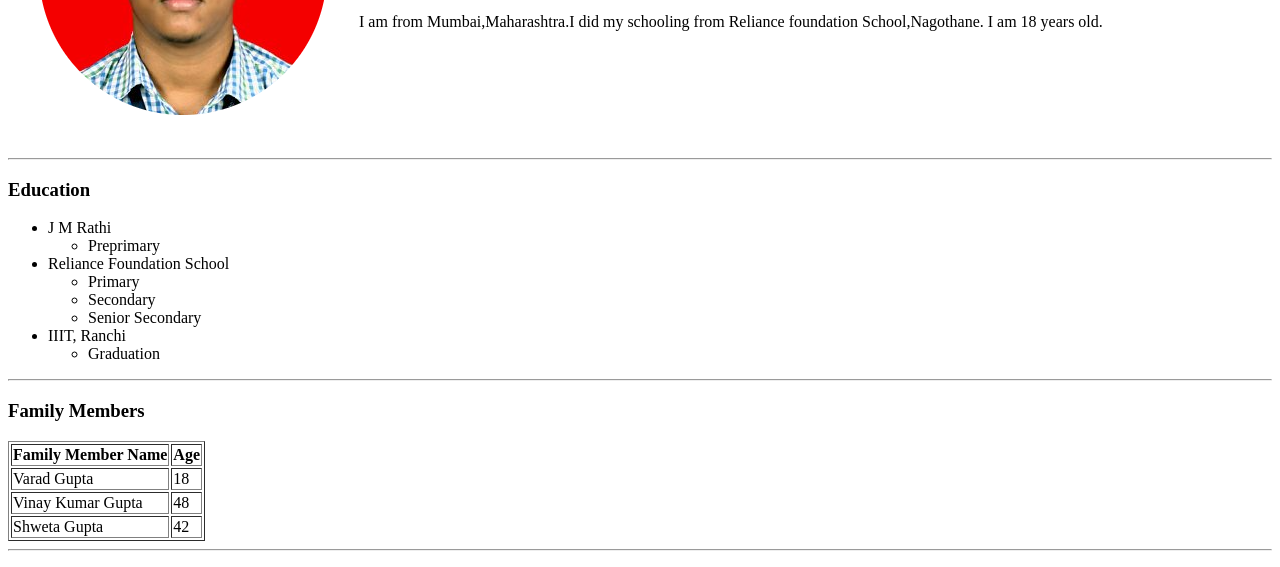
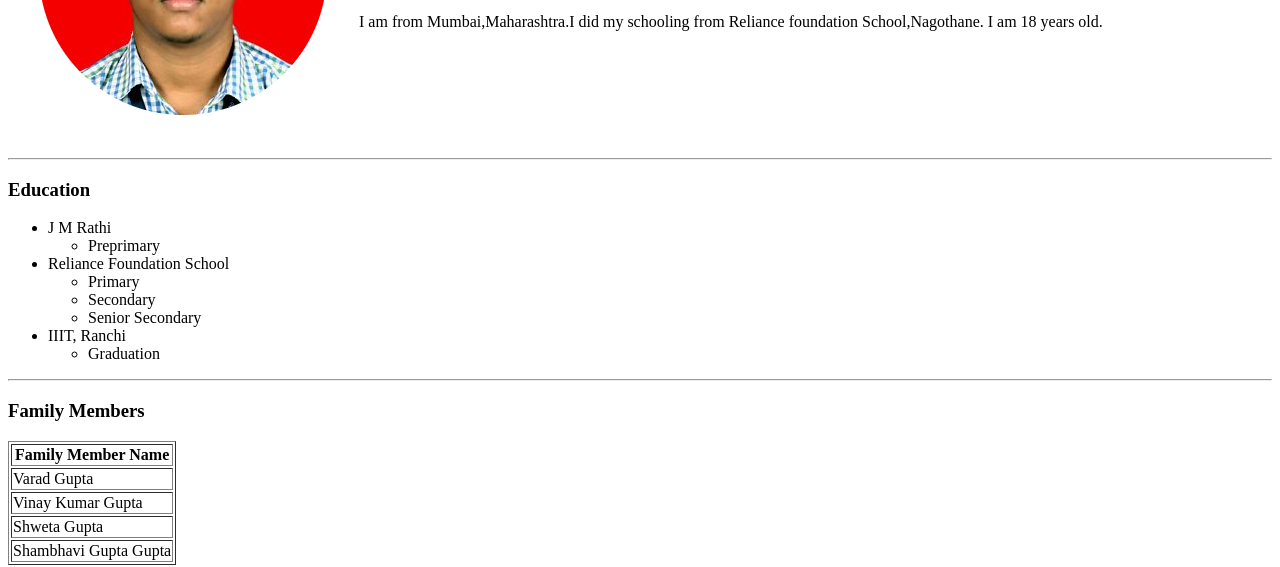
Before and after one commit to GCuleX/cv, a plain HTML site: page index.html in a window 1280 px wide. Shown: the part 212-779 px from the top of the page. Drawn offline with Linux system fonts and the light colour scheme.

Commit message:
Update index.html

```diff
--- a/index.html
+++ b/index.html
@@ -35,20 +35,22 @@
         <thead>
             <tr>
                 <th>Family Member Name</th>
-                <th>Age</th>
             </tr>
         </thsead>
         <tr>
             <td>Varad Gupta</td>
-            <td>18</td>
         </tr>
         <tr>
             <td>Vinay Kumar Gupta</td>
-            <td>48</td>
+
         </tr>
         <tr>
             <td>Shweta Gupta</td>
-            <td>42</td>
+
+        </tr>
+         <tr>
+            <td>Shambhavi Gupta Gupta</td>
+
         </tr>
 
     </table>
```
